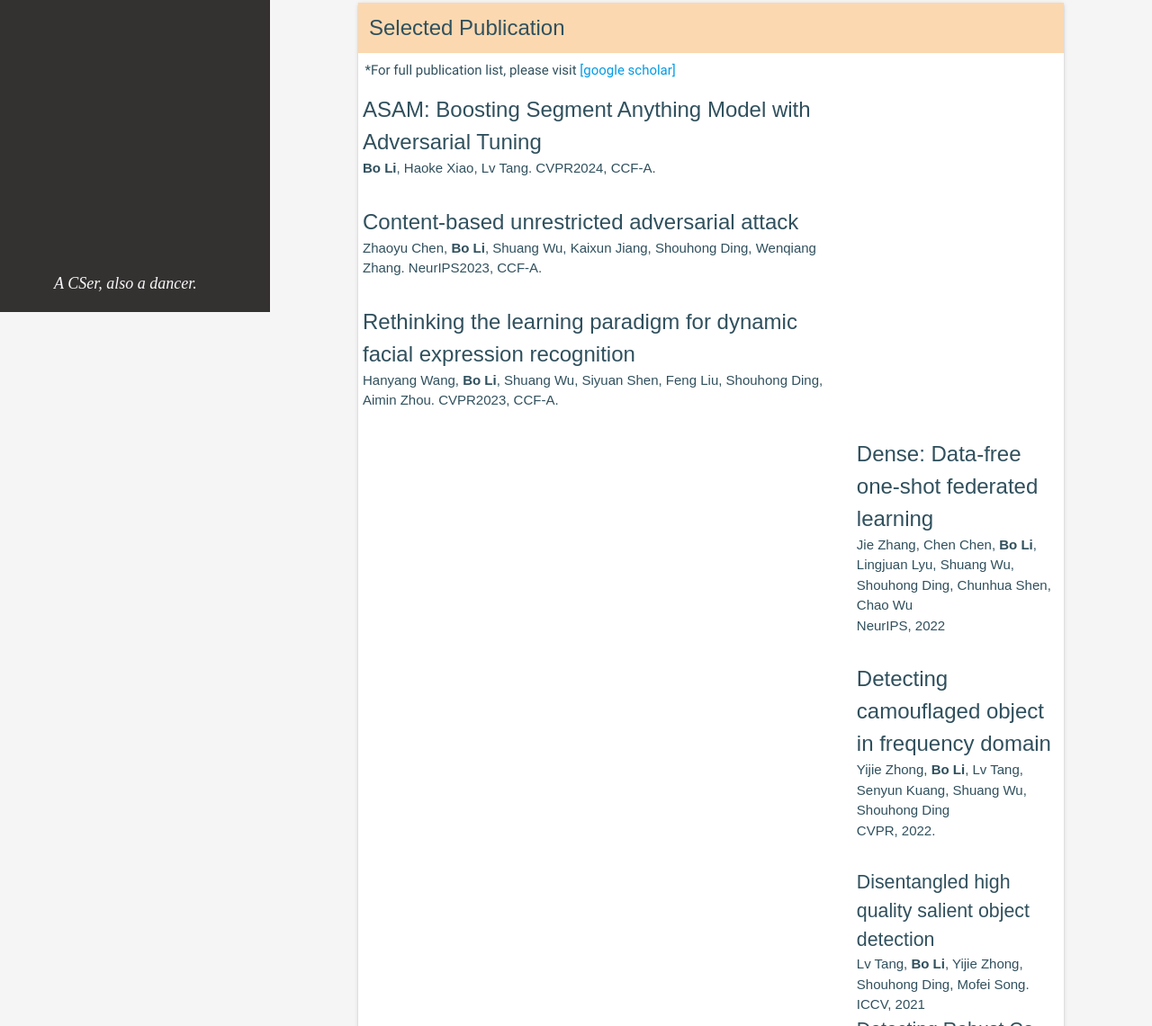
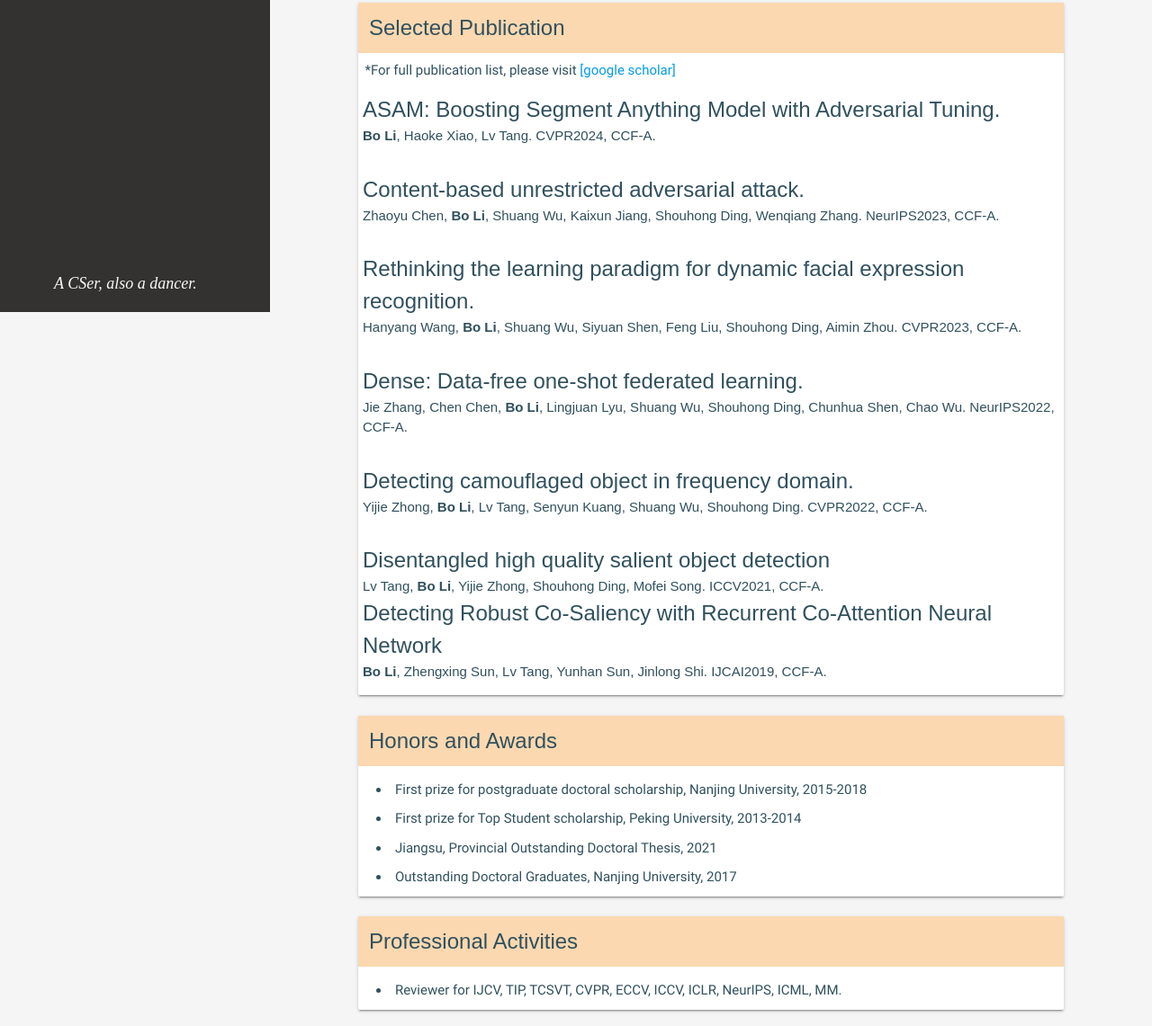
Before and after one commit to knightlibra/knightlibra.github.io, a plain HTML site: page index.html in a window 1280 px wide. Shown: the part 453-1594 px from the top of the page at 90% size. Drawn offline with nearby package versions, Linux system fonts and the light colour scheme.

Commit message:
Update index.html

```diff
--- a/index.html
+++ b/index.html
@@ -155,7 +155,7 @@
                                             <td style="width: 70%;">
                                                 <div class="" >
                                                     <p style="font-size: 18pt;">
-                                                    ASAM: Boosting Segment Anything Model with Adversarial Tuning
+                                                    ASAM: Boosting Segment Anything Model with Adversarial Tuning.
                                                     </p>
                                                     <p>
                                                     <strong>Bo Li</strong>, Haoke Xiao, Lv Tang. CVPR2024, CCF-A.
@@ -167,7 +167,7 @@
                                             <td style="width: 70%;">
                                                 <div class="" >
                                                     <p style="font-size: 18pt;">
-                                                    Content-based unrestricted adversarial attack
+                                                    Content-based unrestricted adversarial attack.
                                                     </p>
                                                     <p>
                                                     Zhaoyu Chen, <strong>Bo Li</strong>, Shuang Wu, Kaixun Jiang, Shouhong Ding, Wenqiang Zhang. NeurIPS2023, CCF-A.
@@ -176,11 +176,10 @@
                                             </td>
                                         </tr>
                                         <tr>
-
                                             <td style="width: 70%;">
                                                 <div class="" >
                                                     <p style="font-size: 18pt;">
-                                                    Rethinking the learning paradigm for dynamic facial expression recognition
+                                                    Rethinking the learning paradigm for dynamic facial expression recognition.
                                                     </p>
                                                     <p>
                                                     Hanyang Wang, <strong>Bo Li</strong>, Shuang Wu, Siyuan Shen, Feng Liu, Shouhong Ding, Aimin Zhou. CVPR2023, CCF-A.
@@ -189,53 +188,43 @@
                                             </td>
                                         </tr>
                                         <tr>
-                                            <td style="width: 20%">
-                                            </td>
                                             <td style="width: 70%;">
                                                 <div class="" >
                                                     <p style="font-size: 18pt;">
-                                                       Dense: Data-free one-shot federated learning
+                                                       Dense: Data-free one-shot federated learning.
                                                     </p>
                                                     <p>
-                                                       Jie Zhang, Chen Chen, <strong>Bo Li</strong>, Lingjuan Lyu, Shuang Wu, Shouhong Ding, Chunhua Shen, Chao Wu <br>
-                                                       NeurIPS, 2022
+                                                       Jie Zhang, Chen Chen, <strong>Bo Li</strong>, Lingjuan Lyu, Shuang Wu, Shouhong Ding, Chunhua Shen, Chao Wu. NeurIPS2022, CCF-A.
                                                     </p>
                                                 </div>
                                             </td>
                                         </tr>
                                         <tr>
-                                            <td style="width: 20%">
-                                            </td>
                                             <td style="width: 70%;">
                                                 <div class="" >
                                                     <p style="font-size: 18pt;">
-                                                        Detecting camouflaged object in frequency domain
+                                                        Detecting camouflaged object in frequency domain.
                                                     </p>
                                                     <p>
-                                                       Yijie Zhong, <strong>Bo Li</strong>, Lv Tang, Senyun Kuang, Shuang Wu, Shouhong Ding <br>
-                                                       CVPR, 2022.
+                                                       Yijie Zhong, <strong>Bo Li</strong>, Lv Tang, Senyun Kuang, Shuang Wu, Shouhong Ding. CVPR2022, CCF-A.
                                                     </p>
                                                 </div>
                                             </td>
                                         </tr>
                                         <tr>
-                                            <td style="width: 20%">
-                                            </td>
                                             <td style="width: 70%;">
                                                 <div class="" >
-                                                    <p style="font-size: 16pt;">
+                                                    <p style="font-size: 18pt;">
                                                         Disentangled high quality salient object detection
                                                     </p>
                                                     <p>
-                                                       Lv Tang, <strong>Bo Li</strong>, Yijie Zhong, Shouhong Ding, Mofei Song. <br>
-                                                       ICCV, 2021
+                                                       Lv Tang, <strong>Bo Li</strong>, Yijie Zhong, Shouhong Ding, Mofei Song. ICCV2021, CCF-A.
                                                     </p>
-                                                    <p style="font-size: 16pt;">
+                                                    <p style="font-size: 18pt;">
                                                         Detecting Robust Co-Saliency with Recurrent Co-Attention Neural Network
                                                     </p>
                                                     <p>
-                                                       <strong>Bo Li</strong>, Zhengxing Sun, Lv Tang, Yunhan Sun, Jinlong Shi <br>
-                                                       IJCAI, 2019.
+                                                       <strong>Bo Li</strong>, Zhengxing Sun, Lv Tang, Yunhan Sun, Jinlong Shi. IJCAI2019, CCF-A.
                                                     </p>
 
                                                 </div>
```
